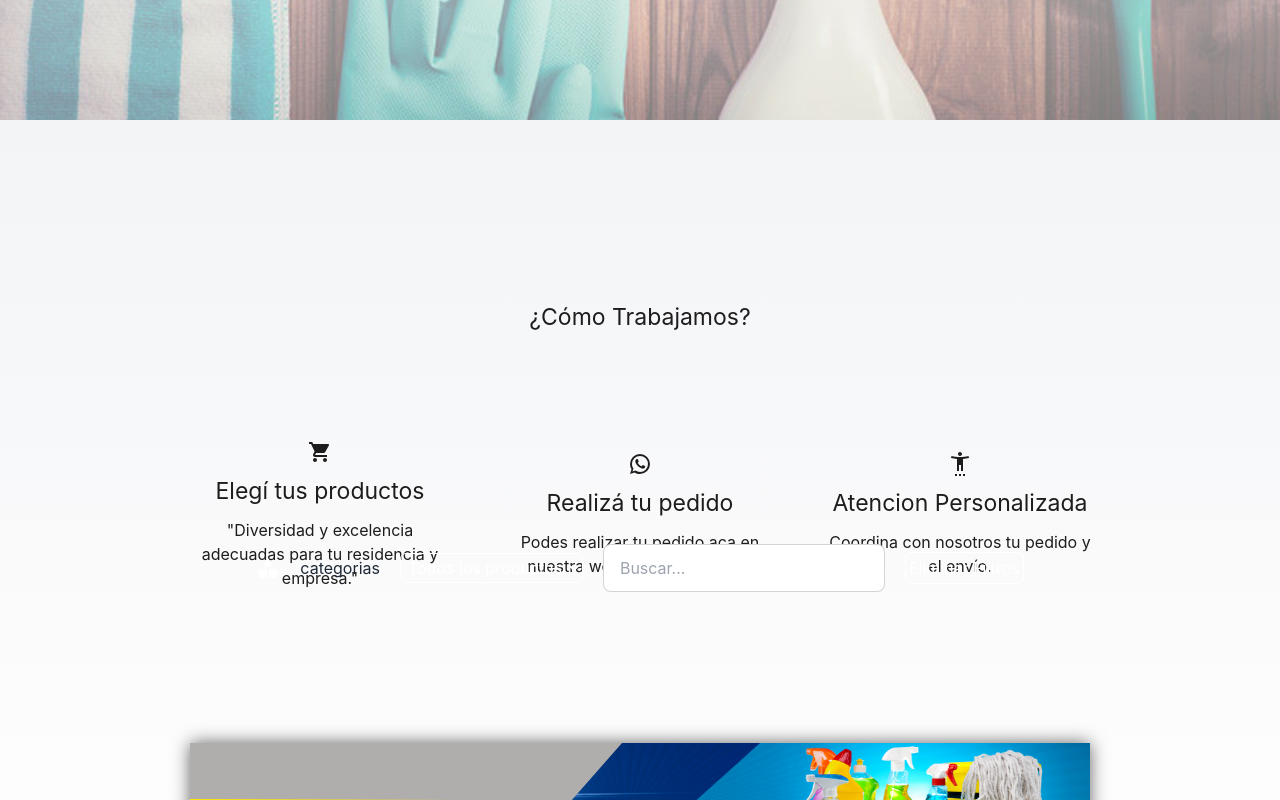
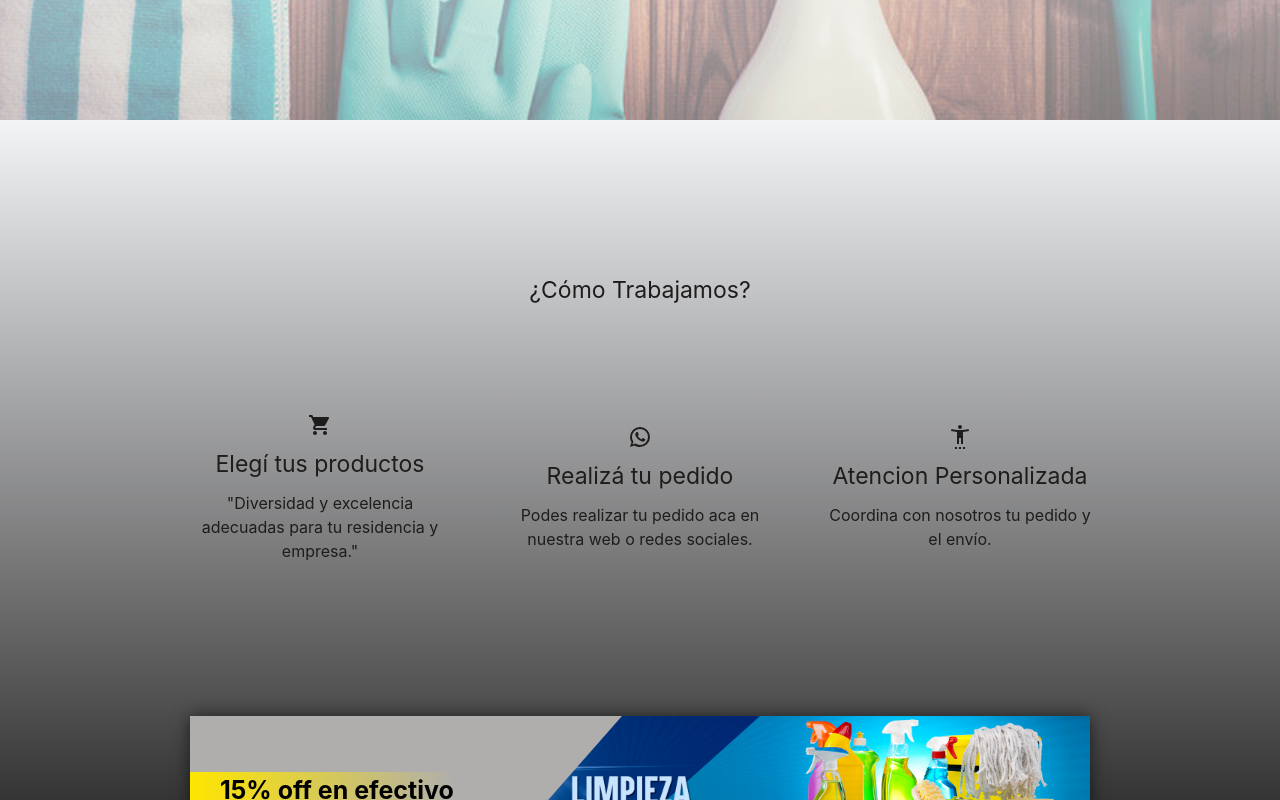
Before and after one commit to federudiero/ecomerceLimpieza, a React (Create React App) app: page / in a window 1280 px wide. Shown: the part 680-1480 px from the top of the page. Built offline with nearby package versions, Linux system fonts and the light colour scheme.

Commit message:
cambios en la app7 colores

```diff
--- a/src/Components/filter/ButtonFilter.module.css
+++ b/src/Components/filter/ButtonFilter.module.css
@@ -8,7 +8,7 @@
   justify-content: space-between;
   align-items: center;
   gap: 20px;
-  position: fixed; /* Agregado para fijar la posición */
+
 }
   /* Estilos para los botones y el select */
   .buttonSelect,
--- a/src/views/Home.module.css
+++ b/src/views/Home.module.css
@@ -3,7 +3,7 @@
     linear-gradient(
       180deg,
       rgba(243, 244, 246, 1) 0%,
-      rgba(8, 8, 8, 0) 100%
+      rgba(8, 8, 8, 1) 100%
     );
     min-height: 100vh;
     display: flex;
```
